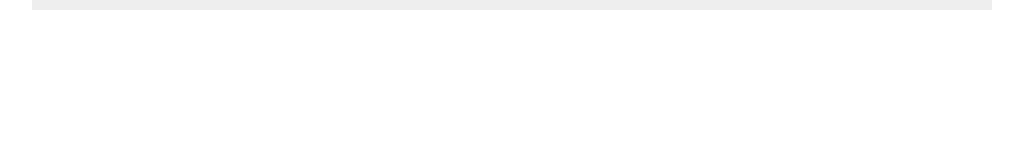
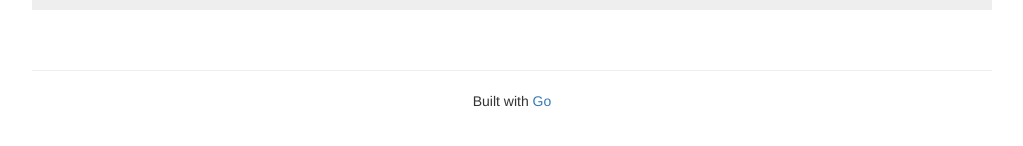
Before and after one commit to makkes/shorty, a plain HTML site: page assets/html/index.html in a window 1280 px wide. Shown: the part 472-618 px from the top of the page, without its empty margins (128-1151 px from the left). Drawn offline with nearby package versions, Linux system fonts and the light colour scheme.

Commit message:
Added page footer to UI

```diff
--- a/assets/html/index.html
+++ b/assets/html/index.html
@@ -42,6 +42,10 @@
         #result.visible {
             visibility: visible;
         }
+
+        footer {
+            text-align: center;
+        }
     </style>
 </head>
 <body>
@@ -59,6 +63,8 @@
             </form>
             <input type="text" class="form-control" id="result"></input>
         </div>
+        <hr>
+        <footer>Built with <a href="https://golang.org">Go</footer>
     </div>
 
     <script type="text/javascript">
```
